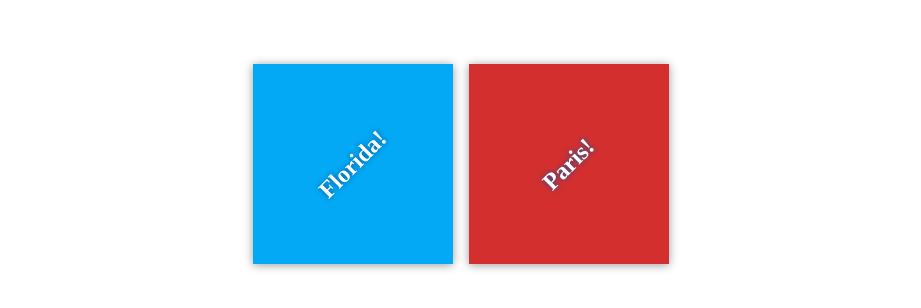
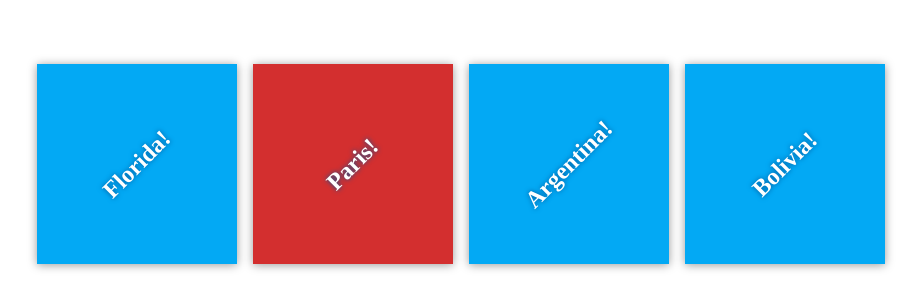
Before and after one commit to MPaley/my-travel-plans, a plain HTML site: page index.html in a window 1280 px wide. Shown: the part 236-544 px from the top of the page, without its empty margins (179-1100 px from the left). Drawn offline with Linux system fonts and the light colour scheme.

Commit message:
Added richards destinations

```diff
--- a/index.html
+++ b/index.html
@@ -17,6 +17,15 @@
             <div class="destination" id="paris">
                 <h2>Paris!</h2>
             </div>
+
+            <div class="destination" id="argentina">
+                <h2>Argentina!</h2>
+            </div>
+
+            <div class="destination" id="bolivia">
+                <h2>Bolivia!</h2>
+            </div>
+
         </div>
     </div>
 
```
